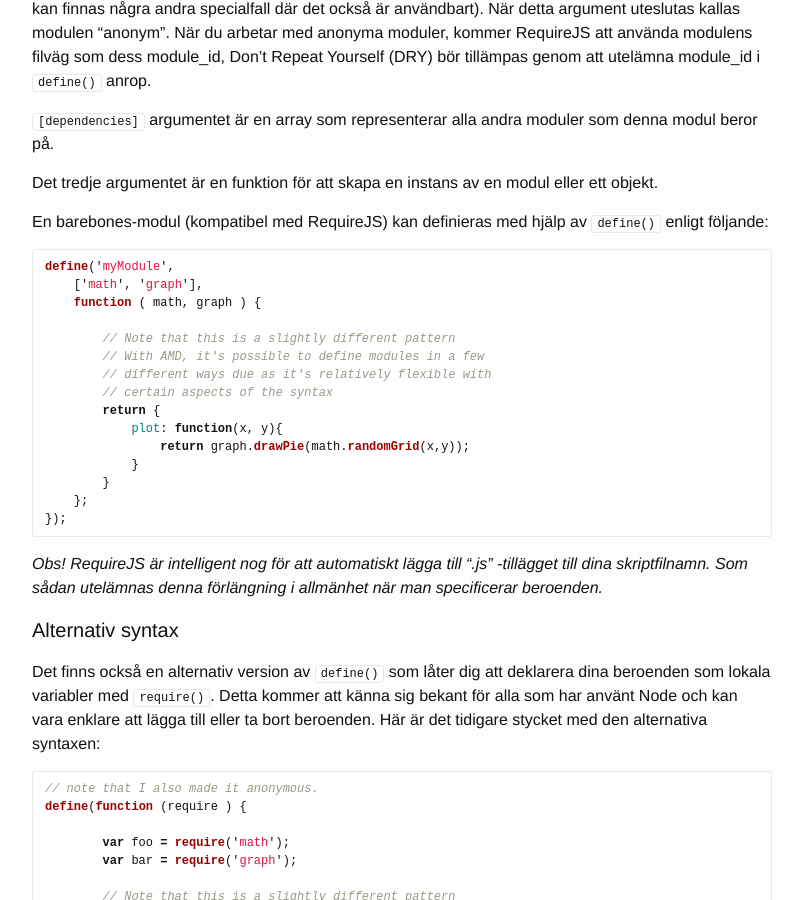
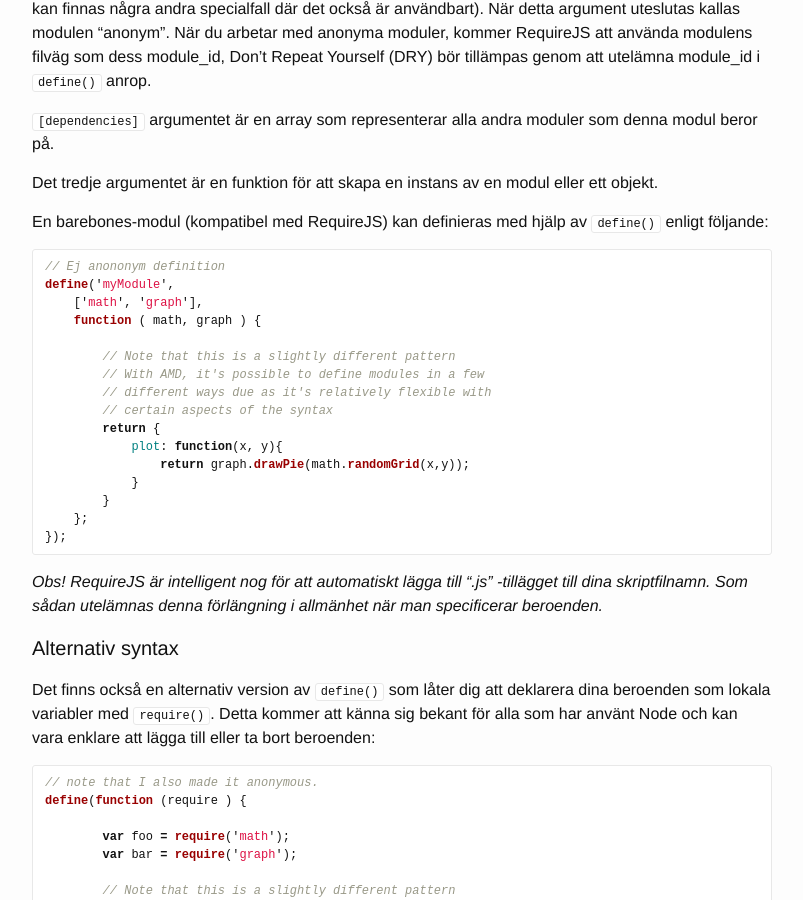
Before and after one commit to develdoe/develdoe.github.io, a Jekyll site: the page built from _posts/2017-10-20-javascript-requirejs.md, in a window 1280 px wide and 900 px high, scrolled down 1688 px. Shown: the whole window, without its empty margins (238-1041 px from the left). Built offline with Jekyll 4.4.1, drawn with Linux system fonts in a browser that asks for light colours.

Commit message:
Create 2017-10-20-javascript-requirejs.md

````diff
--- a/_posts/2017-10-20-javascript-requirejs.md
+++ b/_posts/2017-10-20-javascript-requirejs.md
@@ -53,6 +53,7 @@ Det tredje argumentet är en funktion för att skapa en instans av en modul elle
 En barebones-modul (kompatibel med RequireJS) kan definieras med hjälp av `define()` enligt följande:
 
 ```js
+// Ej anononym definition
 define('myModule',
     ['math', 'graph'],
     function ( math, graph ) {
@@ -74,7 +75,7 @@ define('myModule',
 
 #### Alternativ syntax
 
-Det finns också en alternativ version av `define()` som låter dig att deklarera dina beroenden som lokala variabler med `require()`. Detta kommer att känna sig bekant för alla som har använt Node och kan vara enklare att lägga till eller ta bort beroenden. Här är det tidigare stycket med den alternativa syntaxen:
+Det finns också en alternativ version av `define()` som låter dig att deklarera dina beroenden som lokala variabler med `require()`. Detta kommer att känna sig bekant för alla som har använt Node och kan vara enklare att lägga till eller ta bort beroenden:
 
 ```js
 // note that I also made it anonymous.
````
